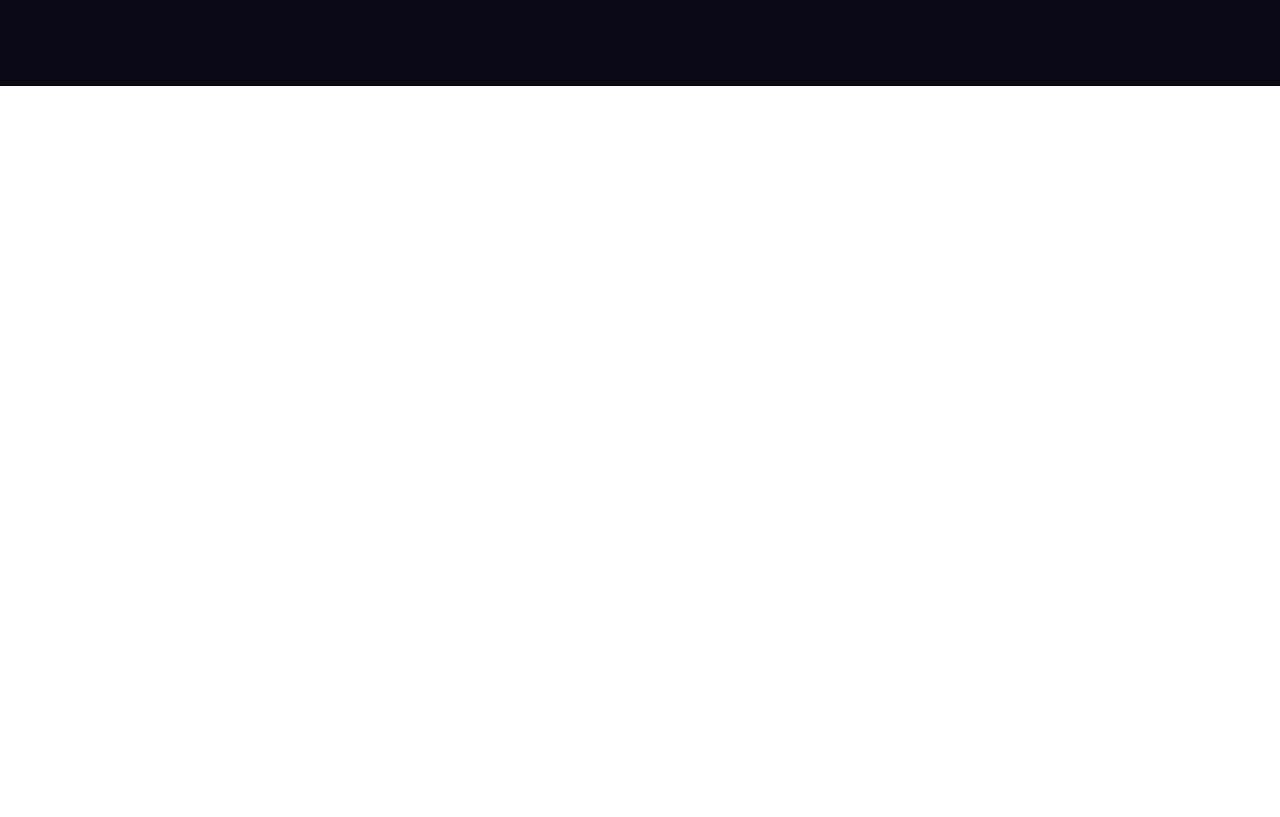
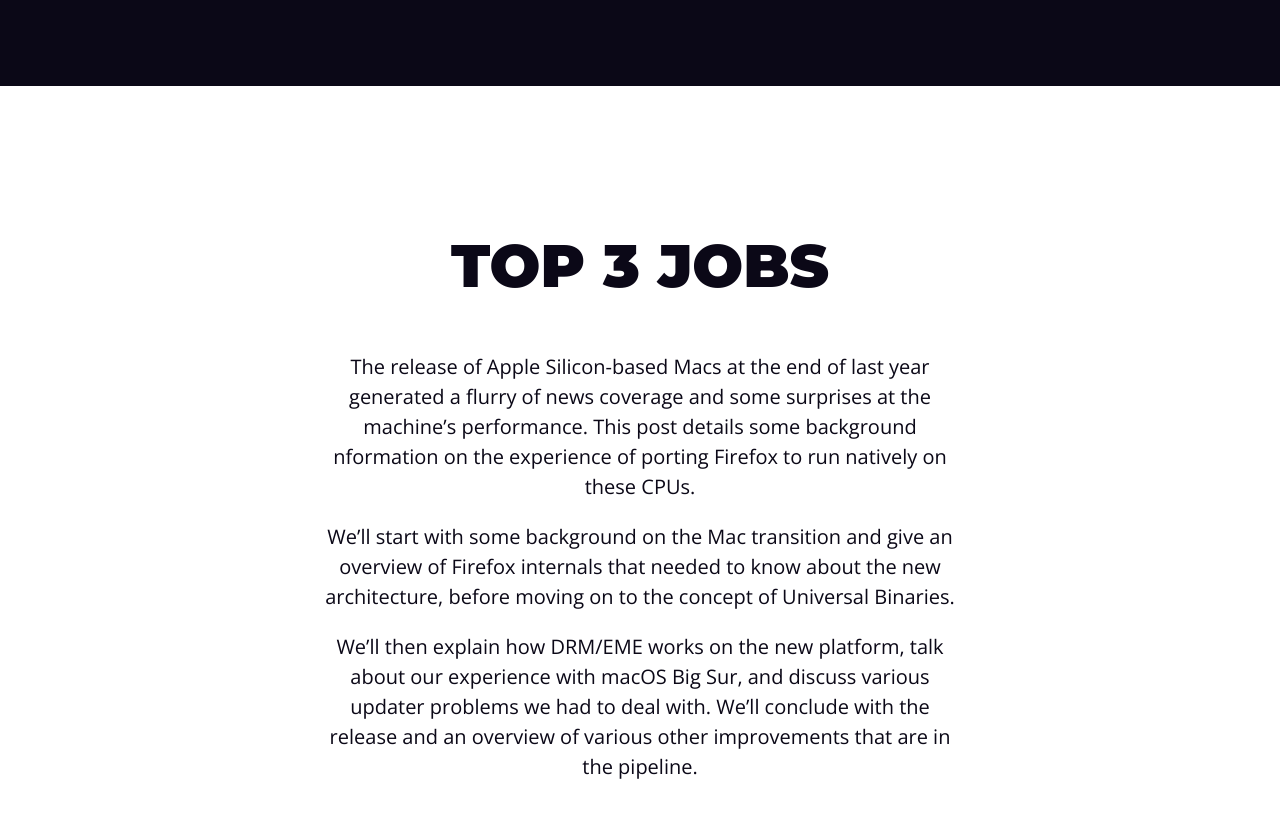
Before and after one commit to FlavioANS/Landing-Page, a plain HTML site: page index.html in a window 1280 px wide. Shown: the part 839-1656 px from the top of the page. Drawn offline with nearby package versions, Linux system fonts and the light colour scheme.

Commit message:
seçao top3

```diff
--- a/assets/css/classes.css
+++ b/assets/css/classes.css
@@ -7,6 +7,8 @@
 
 .white-bg {
     background: var(--white-color);
+    color: var(--primary-color);
+
 }
 
 .main-content {
--- a/assets/css/elements.css
+++ b/assets/css/elements.css
@@ -5,6 +5,7 @@
 
 html {
     font-size: 62.5%;
+    scroll-behavior: smooth;
 }
 
 body {
@@ -23,6 +24,17 @@
     text-transform: uppercase;
 }
 
+h2 {
+    font-size: 6rem;
+    margin-bottom: 5rem;
+    text-transform: uppercase;
+    line-height: 1.2;
+}
+
 a {
     text-decoration: none;
   }
+
+p {
+    margin-bottom: 2rem;
+}
--- a/assets/css/styles.css
+++ b/assets/css/styles.css
@@ -24,3 +24,12 @@
     max-width: 100%;
     height: auto;
 }
+
+.top3-content {
+    max-width: 64rem;
+    display: flex;
+    flex-flow: column wrap;
+    justify-content: center;
+    height: 100vh;
+    text-align: center;
+}
--- a/index.html
+++ b/index.html
@@ -26,8 +26,8 @@
             </h1>
             <nav>
                 <ul>
-                    <li><a href="#">intro</a></li>
-                    <li><a href="#">top3</a></li>
+                    <li><a href="#intro">intro</a></li>
+                    <li><a href="#top3">top3</a></li>
                     <li><a href="#">gallery</a></li>
                     <li><a href="#">work</a></li>
                     <li><a href="#">contact</a></li>
@@ -38,7 +38,7 @@
 
     <div class="menu-spacing"></div>
 
-    <section class="intro main-bg section">
+    <section id="intro" class="intro main-bg section">
         <div class="main-content intro-content">
             <div class="intro-text-content">
                 <h2>January bring us Firefox 85</h2>
@@ -52,9 +52,25 @@
         </div>
     </section>
 
-    <section class="white-bg section">
+    <section id="top3" class="white-bg section">
+        <div class="main-content top3-content">
+            <h2>Top 3 jobs</h2>
+            <p>The release of Apple Silicon-based Macs at the end of last year generated a flurry of news
+            coverage and some surprises at the machine’s performance. This post details some background
+            nformation on the experience of porting Firefox to run natively on these CPUs.</p>
+            <p>We’ll start with some background on the Mac transition and give an overview of Firefox internals
+            that needed to know about the new architecture, before moving on to the concept of Universal
+            Binaries.</p>
+            <p>We’ll then explain how DRM/EME works on the new platform, talk about our experience with macOS
+            Big Sur, and discuss various updater problems we had to deal with. We’ll conclude with the release
+            and an overview of various other improvements that are in the pipeline.</p>
+        </div>
+    </section>
 
-    </section>
+</body>
+
+</div>
+</section>
 </body>
 
 </html>
```
